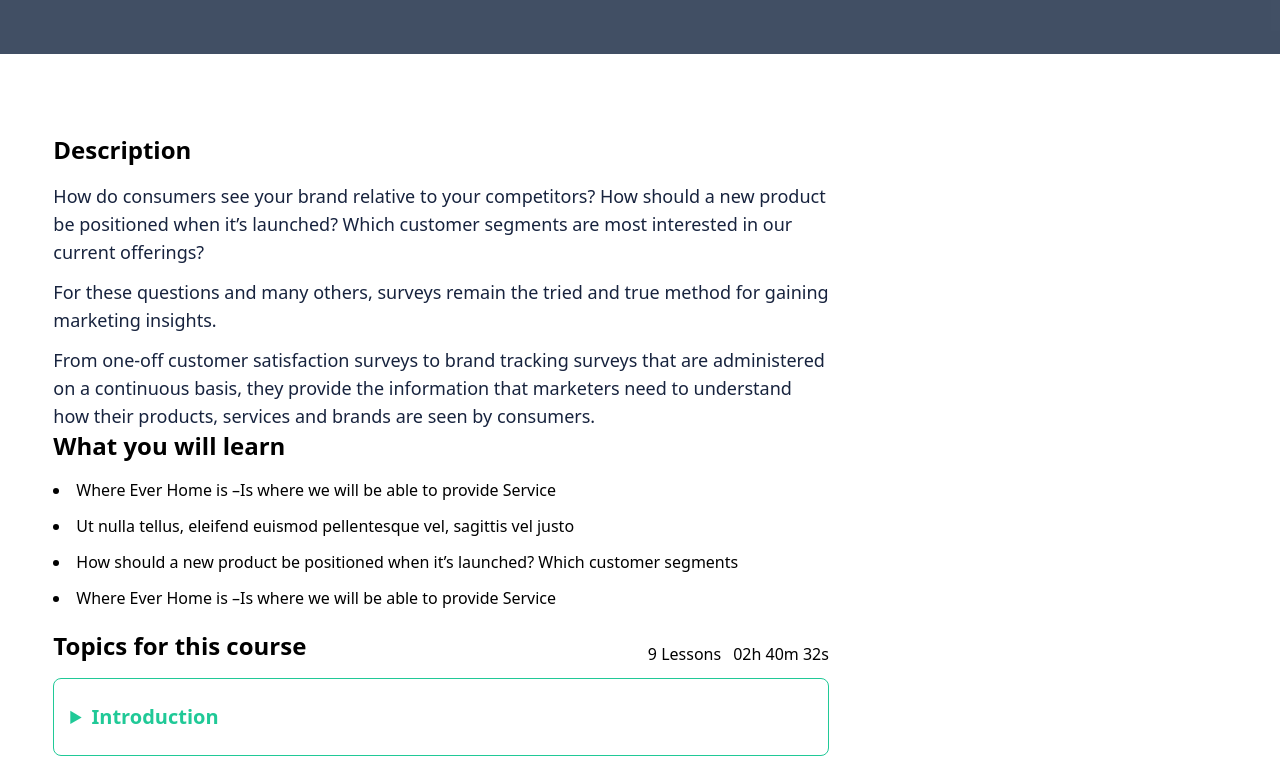
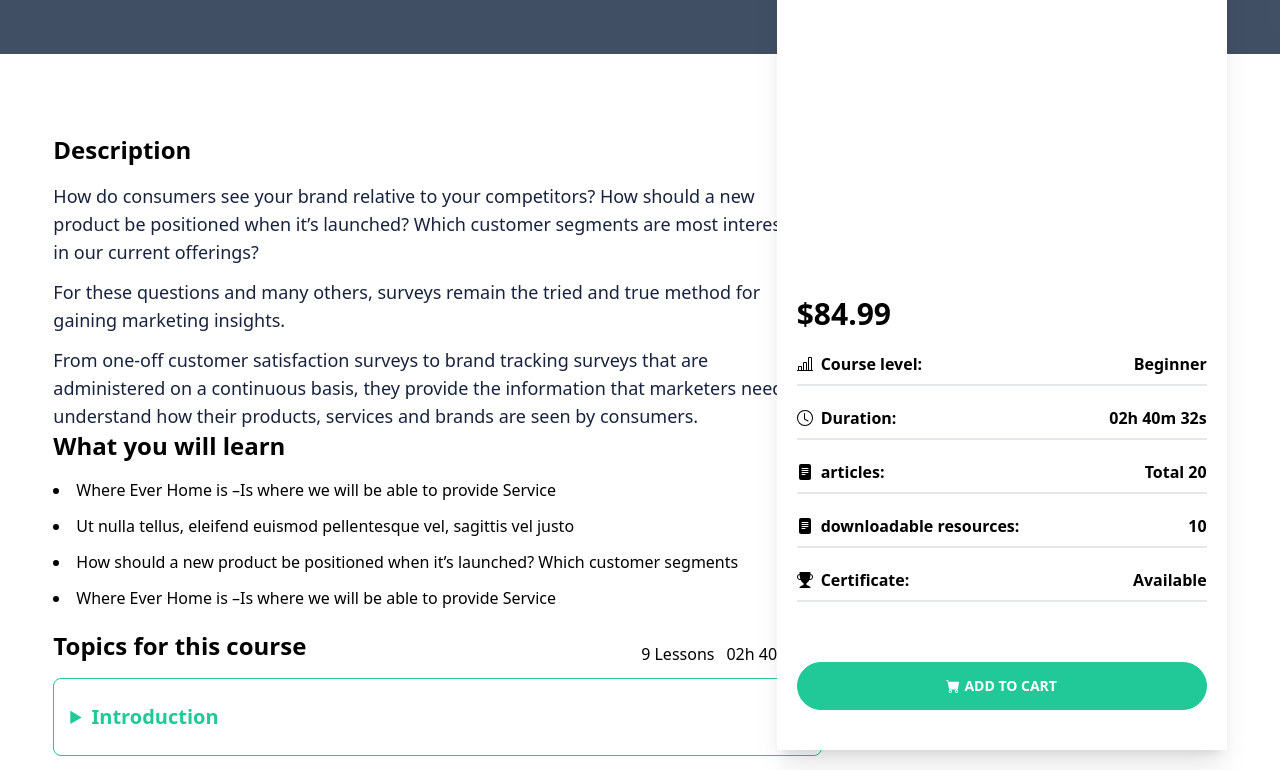
Before and after one commit to sayyed-ahsan/Digital-Learning, a Next.js app: page /courses in a window 1280 px wide. Shown: the part 1240-2010 px from the top of the page. Built offline with nearby package versions, Linux system fonts and the light colour scheme.

Commit message:
course card added

```diff
--- a/components/Courses/Courses.js
+++ b/components/Courses/Courses.js
@@ -65,6 +65,8 @@ const Courses = () => {
                     CATEGORIES
                 </div>
                 <div className='lg:col-span-3 grid xl:grid-cols-4 lg:grid-cols-3 md:grid-cols-3 grid-cols-1 gap-3 p-2 rounded-md'>
+
+
                     <div className='shadow-lg border border-slate-200'>
                         <a className="block relative h-48 overflow-hidden">
                             <img alt="ecommerce" className="object-cover object-center w-full h-full block" src="https://dummyimage.com/420x260" />
@@ -84,6 +86,9 @@ const Courses = () => {
                             <button>Buy Now</button>
                         </div>
                     </div>
+
+
+
                     <div className="bg-emerald-200">
                         <a className="block relative h-48 rounded overflow-hidden">
                             <img alt="ecommerce" className="object-cover object-center w-full h-full block" src="https://dummyimage.com/420x260" />
--- /dev/null
+++ b/components/SingleCourse/CourseRightContent.js
@@ -0,0 +1,71 @@
+import { BsBarChartLine, BsClock, BsFillFileTextFill, BsFillTrophyFill, BsFillCartFill } from "react-icons/bs";
+import ReactPlayer from 'react-player/lazy'
+
+
+const CourseRightContent = () => {
+    return (
+        <div className='lg:absolute lg:right-0 lg:-top-52'>
+            <div className="bg-base-100 shadow-xl">
+                <div className='player-wrapper'>
+                    <ReactPlayer
+                        width='450px'
+                        height='350px'
+                        controls={true}
+                        url='https://www.youtube.com/watch?v=v0ir_CwypVk' />
+                </div>
+                <div className='m-5'>
+                    <h2 className="text-3xl font-bold">$84.99</h2>
+                    {/* featured section */}
+                    <div>
+                        <div className='flex justify-between my-5 font-semibold border-b-2 pb-2'>
+                            <p className='flex items-center gap-2'>
+                                <BsBarChartLine />
+                                <span>Course level:</span>
+                            </p>
+                            <p>Beginner</p>
+                        </div>
+                        <div className='flex justify-between my-5 font-semibold border-b-2 pb-2'>
+                            <p className='flex items-center gap-2'>
+                                <BsClock />
+                                <span>Duration:</span>
+                            </p>
+                            <p>02h 40m 32s</p>
+                        </div>
+                        <div className='flex justify-between my-5 font-semibold border-b-2 pb-2'>
+                            <p className='flex items-center gap-2'>
+                                <BsFillFileTextFill />
+                                <span>articles:</span>
+                            </p>
+                            <p>Total 20</p>
+                        </div>
+                        <div className='flex justify-between my-5 font-semibold border-b-2 pb-2'>
+                            <p className='flex items-center gap-2'>
+                                <BsFillFileTextFill />
+                                <span> downloadable resources:</span>
+                            </p>
+                            <p>10</p>
+                        </div>
+                        <div className='flex justify-between my-5 font-semibold border-b-2 pb-2'>
+                            <p className='flex items-center gap-2'>
+                                <BsFillTrophyFill />
+                                <span>Certificate:</span>
+                            </p>
+                            <p>Available</p>
+                        </div>
+                    </div>
+
+                    <div className="card-actions justify-end ">
+                        <button className='my-10 flex btn btn-secondary text-white w-full uppercase font-bold rounded-full gap-1'>
+                            <BsFillCartFill />
+                            <span>Add to cart</span>
+                        </button>
+                    </div>
+                </div>
+            </div>
+
+
+        </div>
+    )
+}
+
+export default CourseRightContent
--- a/components/SingleCourse/SingleCourse.js
+++ b/components/SingleCourse/SingleCourse.js
@@ -1,6 +1,7 @@
 import React from 'react'
 import CourseHeading from './CourseHeading';
 import CourseLeftContent from './CourseLeftContent';
+import CourseRightContent from './CourseRightContent';
 
 
 const SingleCourse = () => {
@@ -9,9 +10,10 @@ const SingleCourse = () => {
             {/* single course top heading */}
             <CourseHeading />
             {/* single course body */}
-            <div className='my-20 w-11/12 mx-auto grid lg:grid-cols-3 text-black gap-5'>
+            <div className='my-20 w-11/12 mx-auto lg:grid lg:grid-cols-3 flex flex-col-reverse text-black gap-10 relative'>
                 {/* single course Left side */}
                 <CourseLeftContent />
+                <CourseRightContent />
             </div>
         </div>
     )
--- a/package.json
+++ b/package.json
@@ -22,6 +22,7 @@
     "react-hook-form": "^7.41.1",
     "react-icons": "^4.7.1",
     "react-leaflet": "^4.2.0",
+    "react-player": "^2.11.0",
     "swiper": "^8.4.5",
     "typescript": "4.9.4"
   },
```
Also changed, not shown: 1 other file (tests, documents, lock files or other folders).
